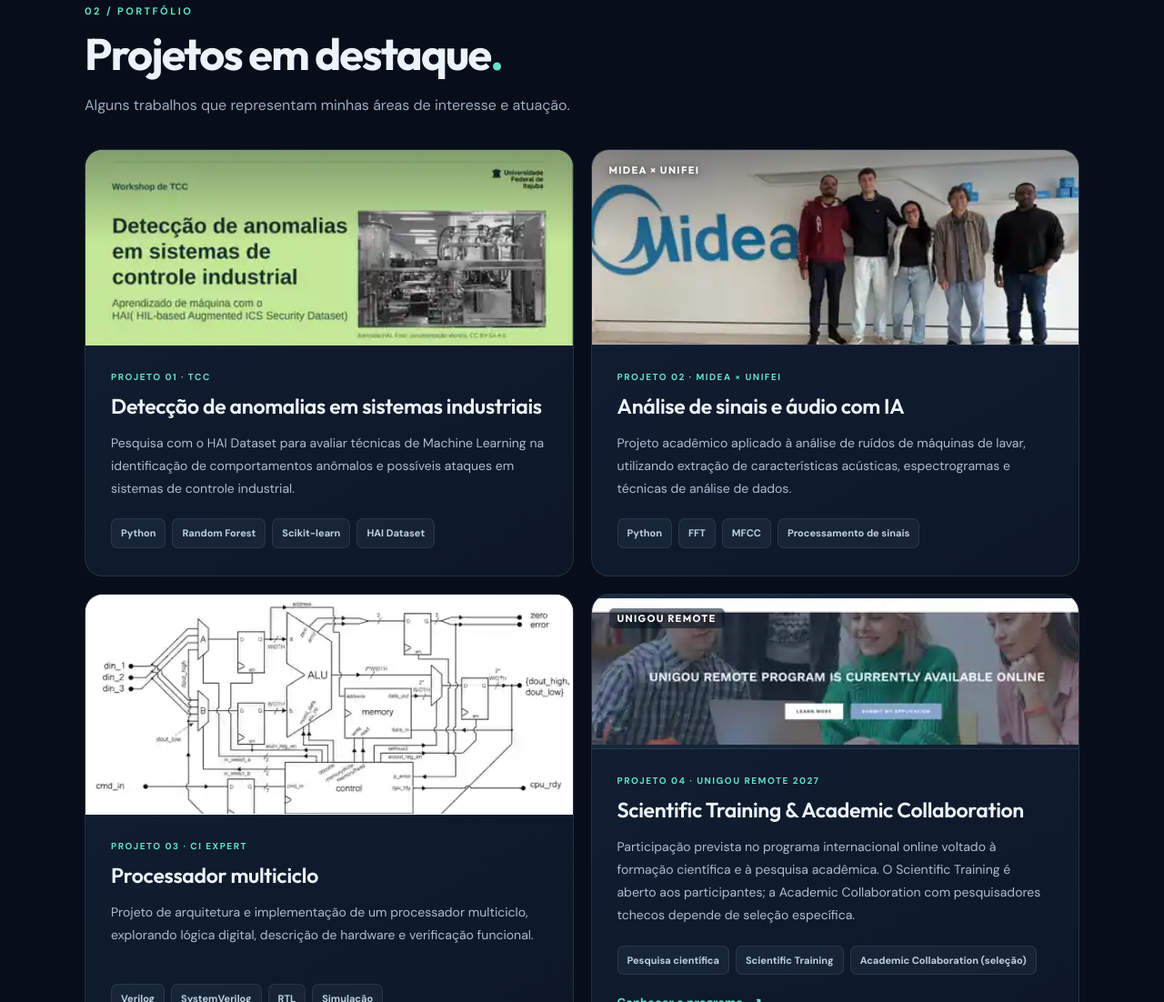
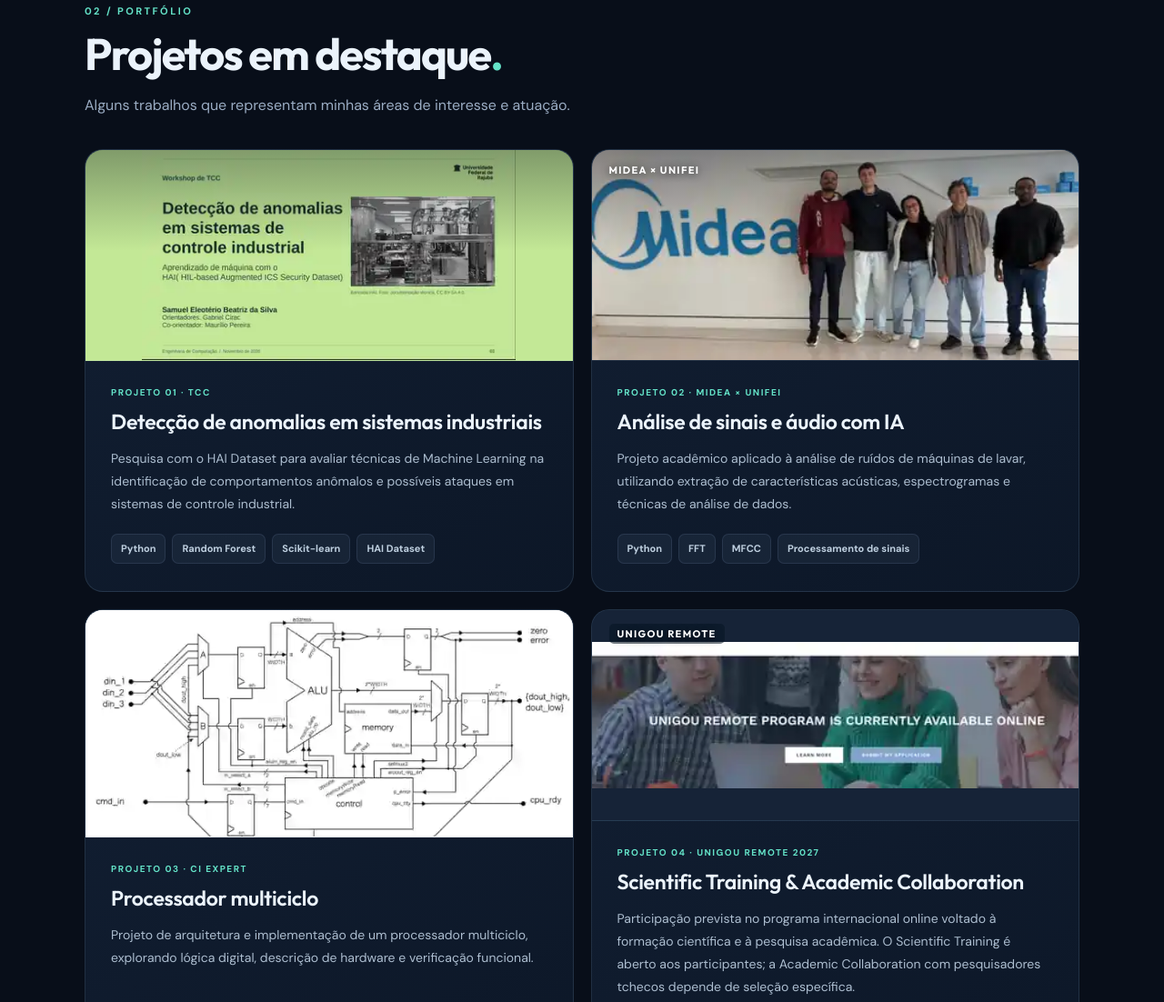
Before and after one commit to SamuelEBDS/SamuelEBDS.github.io, a plain HTML site: page index.html in a window 1280 px wide. Shown: the part 1564-2666 px from the top of the page at 91% size. Drawn offline with Linux system fonts and the light colour scheme.

Commit message:
Melhorar apresentação das imagens e permitir ampliação dos projetos

```diff
--- a/index.html
+++ b/index.html
@@ -81,6 +81,18 @@
 .project-diagram img{display:block;max-width:100%;max-height:100%;width:100%;height:100%;object-fit:contain}
 .project-diagram a:focus-visible{outline:3px solid #65e1c9;outline-offset:-4px}
 @media(max-width:590px){.project-diagram{height:200px}}
+
+/* Melhoria de apresentação: imagens de projetos mais altas e ampliáveis.
+   Arquivos otimizados de alta qualidade podem substituir assets sem mudar HTML. */
+.project-photo{height:232px}
+.project-cover-tcc{height:232px}
+.project-unigou{height:232px}
+.project-diagram{height:250px}
+.project-photo a,.project-unigou a{display:block;width:100%;height:100%;overflow:hidden}
+.project-photo a img,.project-unigou a img{display:block;width:100%;height:100%}
+.project-unigou img{object-fit:contain;background:#162337}
+.project-photo a:focus-visible,.project-unigou a:focus-visible{outline:3px solid #65e1c9;outline-offset:-3px}
+@media(max-width:590px){.project-photo,.project-cover-tcc,.project-unigou{height:200px}.project-diagram{height:215px}}
 </style>
 
 </head>
@@ -166,11 +178,11 @@
       <div class="section-heading reveal"><p class="section-kicker">02 / PORTFÓLIO</p><h2 id="projects-title">Projetos em destaque<span class="punctuation">.</span></h2><p>Alguns trabalhos que representam minhas áreas de interesse e atuação.</p></div>
       <div class="projects-grid">
         <article class="project-card reveal">
-          <div class="project-art project-photo project-cover-tcc"><img src="assets/tcc-capa-projeto-01.webp" alt="Capa do Workshop de TCC sobre detecção de anomalias em sistemas de controle industrial" width="420" height="236" loading="lazy" decoding="async"></div>
+          <div class="project-art project-photo project-cover-tcc"><a href="assets/tcc-capa-projeto-01.webp" target="_blank" rel="noopener noreferrer" aria-label="Ampliar capa da apresentação do TCC"><img src="assets/tcc-capa-projeto-01.webp" alt="Capa do Workshop de TCC sobre detecção de anomalias em sistemas de controle industrial" width="1101" height="621" loading="lazy" decoding="async"></a></div>
           <div class="project-body"><span class="project-number">PROJETO 01 · TCC</span><h3>Detecção de anomalias em sistemas industriais</h3><p>Pesquisa com o HAI Dataset para avaliar técnicas de Machine Learning na identificação de comportamentos anômalos e possíveis ataques em sistemas de controle industrial.</p><div class="stack"><span>Python</span><span>Random Forest</span><span>Scikit-learn</span><span>HAI Dataset</span></div></div>
         </article>
         <article class="project-card reveal">
-          <div class="project-art project-photo"><img src="assets/midea-equipe.webp" alt="Foto da equipe do projeto Midea × UNIFEI reunida na Midea" width="450" height="204" loading="lazy" decoding="async"><span class="art-corner">MIDEA × UNIFEI</span></div>
+          <div class="project-art project-photo"><a href="assets/midea-equipe.webp" target="_blank" rel="noopener noreferrer" aria-label="Ampliar foto do grupo na Midea"><img src="assets/midea-equipe.webp" alt="Foto da equipe do projeto Midea × UNIFEI reunida na Midea" width="1280" height="960" loading="lazy" decoding="async"></a><span class="art-corner">MIDEA × UNIFEI</span></div>
           <div class="project-body"><span class="project-number">PROJETO 02 · MIDEA × UNIFEI</span><h3>Análise de sinais e áudio com IA</h3><p>Projeto acadêmico aplicado à análise de ruídos de máquinas de lavar, utilizando extração de características acústicas, espectrogramas e técnicas de análise de dados.</p><div class="stack"><span>Python</span><span>FFT</span><span>MFCC</span><span>Processamento de sinais</span></div></div>
         </article>
         <article class="project-card reveal">
@@ -178,8 +190,8 @@
           <div class="project-body"><span class="project-number">PROJETO 03 · CI EXPERT</span><h3>Processador multiciclo</h3><p>Projeto de arquitetura e implementação de um processador multiciclo, explorando lógica digital, descrição de hardware e verificação funcional.</p><div class="stack"><span>Verilog</span><span>SystemVerilog</span><span>RTL</span><span>Simulação</span></div></div>
         </article>
         <article class="project-card reveal">
-          <div class="project-art project-unigou" aria-hidden="true">
-            <img src="assets/unigou-remote.webp" alt="" width="440" height="132" loading="lazy" decoding="async">
+          <div class="project-art project-unigou">
+            <a href="assets/unigou-remote.webp" target="_blank" rel="noopener noreferrer" aria-label="Ampliar imagem da página do UNIGOU Remote"><img src="assets/unigou-remote.webp" alt="Imagem da página do UNIGOU Remote Program" width="1539" height="381" loading="lazy" decoding="async"></a>
             <span class="art-corner">UNIGOU REMOTE</span>
           </div>
           <div class="project-body">
```
